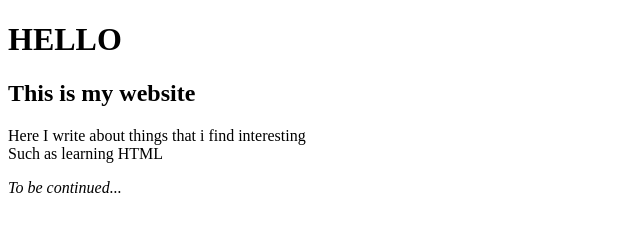
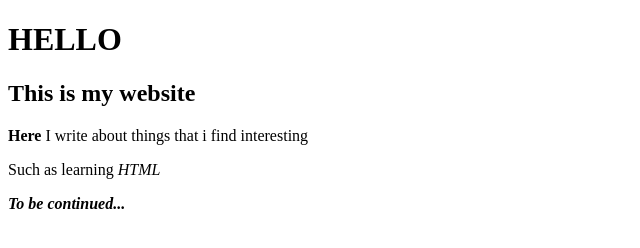
Before and after one commit to laffeter/lapio-website, a plain HTML site: page index.html in a window 1280 px wide. Shown: the whole page, without its empty margins (0-640 px from the left). Drawn offline with Linux system fonts and the light colour scheme.

Commit message:
Part 3, add third exercise

```diff
--- a/index.html
+++ b/index.html
@@ -11,9 +11,9 @@
 
 <body>
   <p>
-    Here I write about things that i find interesting<br>Such as learning HTML
+    <strong>Here</strong> I write about things that i find interesting<p>Such as learning <i>HTML</i></p>
   </p>
-  <p><em>To be continued...</em></p>
+  <p><strong><i>To be continued...</i></strong></p>
 </body>
 
 </html>
```
